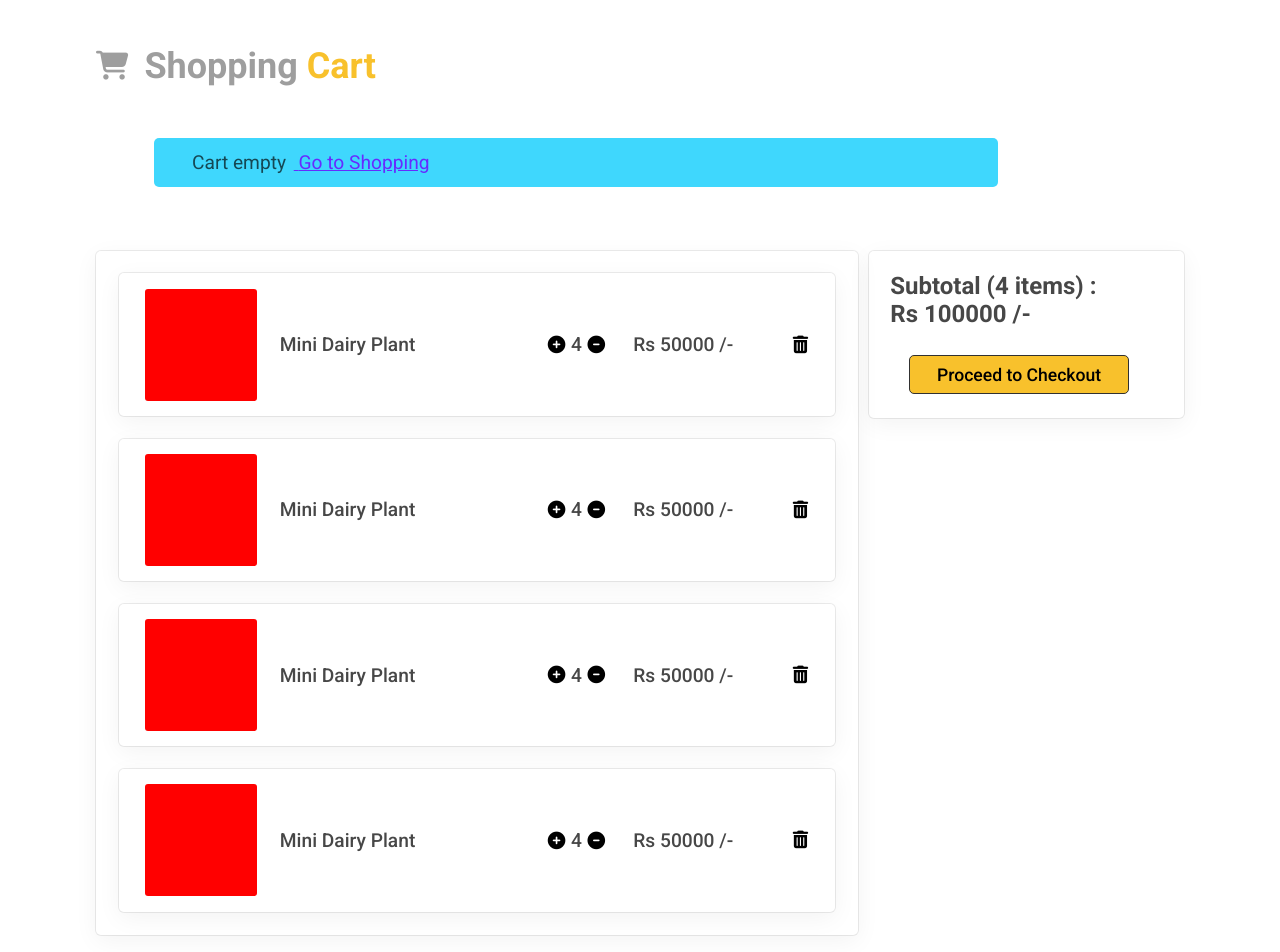
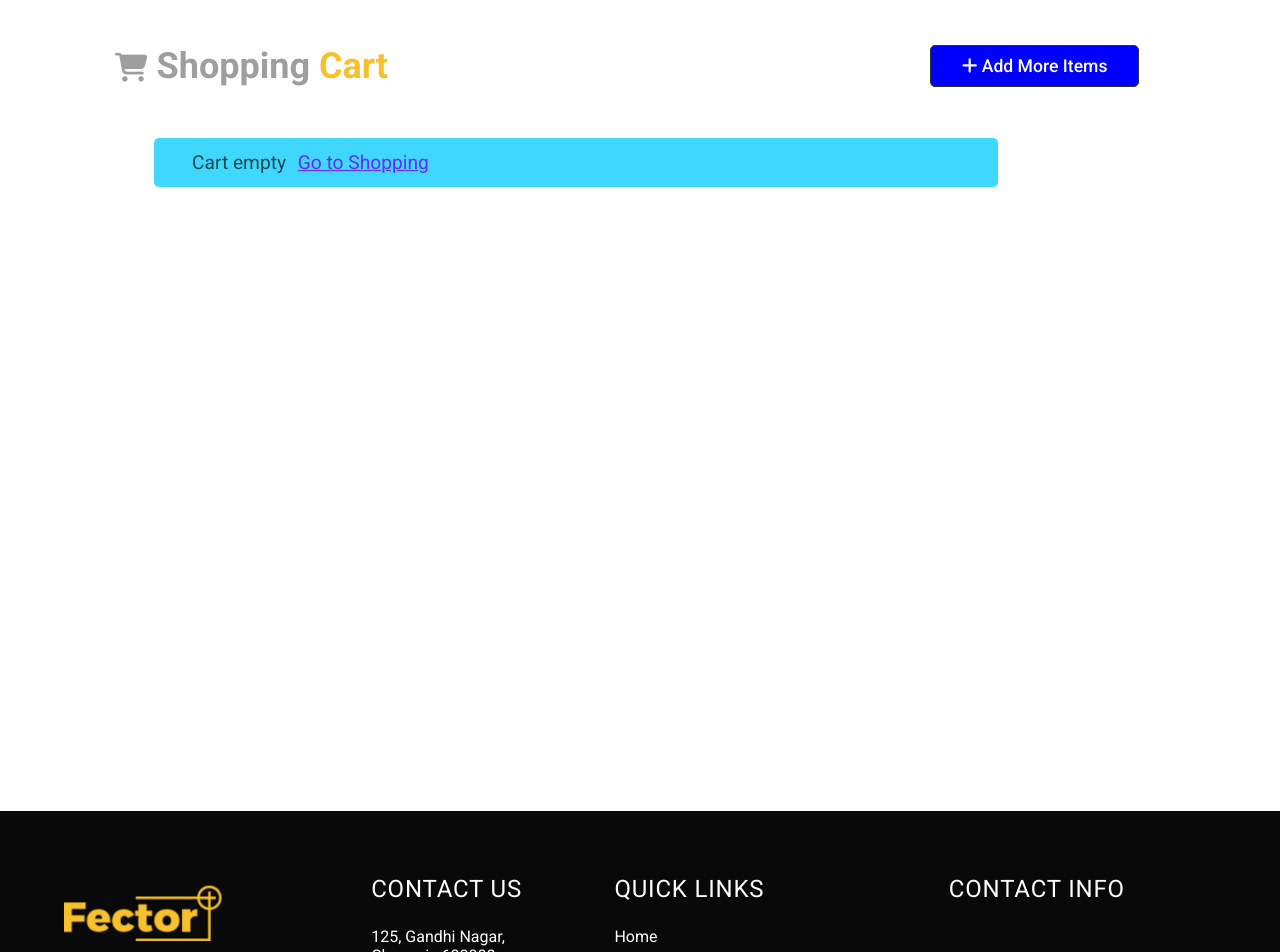
Before and after one commit to kavinprakash091/machinery, a React (Create React App) app in the folder front_end/: page /cart in a window 1280 px wide. Shown: the part 700-1652 px from the top of the page. Built offline with nearby package versions, Linux system fonts and the light colour scheme.

Commit message:
cart-screen

```diff
--- a/front_end/src/Store.js
+++ b/front_end/src/Store.js
@@ -26,6 +26,8 @@ const reducer = (state, action) => {
       return { ...state, userDetails: null };
     case 'ADD_TO_CART':
       return { ...state, cartItems: action.payload };
+    case 'REMOVE_FROM_CART':
+      return { ...state, cartItems: action.payload };
     default:
       return state;
   }
--- a/front_end/src/components/MessageBox.js
+++ b/front_end/src/components/MessageBox.js
@@ -1,11 +1,23 @@
-import React from 'react';
+import React, { useState } from 'react';
 import { Link } from 'react-router-dom';
 
-export default function MessageBox({ message, url, color }) {
+export default function MessageBox({ message, url, color, close }) {
+  const [isClose, setIsClose] = useState(close);
+  console.log(isClose + ' ' + close);
+
   return (
-    <div className="message-box" style={{ backgroundColor: color }}>
-      {message}
-      {url && <Link to="/machines"> {url}</Link>}
+    <div
+      className={isClose ? 'close-message-box' : 'message-box'}
+      style={{ backgroundColor: color }}
+    >
+      <div className="content-container">
+        {message} {url && <Link to="/machines"> {url} </Link>}
+      </div>
+      {color === '#ff5454' && (
+        <div className="close-container" onClick={() => setIsClose(true)}>
+          <i className="fa-solid fa-xmark"></i>
+        </div>
+      )}
     </div>
   );
 }
--- a/front_end/src/index.css
+++ b/front_end/src/index.css
@@ -45,7 +45,7 @@
     width: 4rem;
 }
 
-.navbar-brand > img {
+.navbar-brand>img {
     height: 100%;
     width: 100%;
     object-fit: cover;
@@ -198,7 +198,7 @@
     border-radius: 50%;
 }
 
-.profile-image-container > img {
+.profile-image-container>img {
     height: 100%;
     width: 100%;
     object-fit: cover;
@@ -240,6 +240,9 @@
     border-radius: 5px;
     color: #000000aa;
     font-size: 1.2rem;
+    display: flex;
+    align-items: center;
+    justify-content: space-between;
 }
 
 .message-box a {
@@ -247,3 +250,15 @@
     color: #672bff;
     text-decoration: underline;
 }
+
+.close-container {
+    cursor: pointer;
+}
+
+.close-message-box {
+    display: none;
+}
+
+.content-container {
+    width: 90%;
+}
--- a/front_end/src/screens/CartScreen.js
+++ b/front_end/src/screens/CartScreen.js
@@ -1,4 +1,4 @@
-import React, { useEffect } from 'react';
+import React, { useContext, useEffect, useReducer, useState } from 'react';
 import { Link } from 'react-router-dom';
 import ContactFooter from '../components/ContactFooter';
 import ContactHeader from '../components/ContactHeader';
@@ -8,11 +8,97 @@ import Navbar from '../components/Navbar';
 import NewsHome from '../components/NewsHome';
 import PageHeader from '../components/PageHeader';
 import '../styles/CartScreen.css';
+import { Store } from '../Store';
+
+const reducer = (state, action) => {
+  switch (action.type) {
+    case 'OUT_OF_STOCK':
+      return { ...state, error: action.error };
+    case 'PRODUCT_AVAILABLE':
+      return { ...state, error: '' };
+    default:
+      return state;
+  }
+};
 
 export default function CartScreen() {
+  const { state, dispatch: ctxDispatch } = useContext(Store);
+  const { machine_list, cartItems } = state;
+
+  const [{ error }, dispatch] = useReducer(reducer, { error: '' });
+
+  const [totalPrice, setTotalPrice] = useState(0);
+
   useEffect(() => {
     window.scrollTo(0, 620);
   }, []);
+
+  const removeCartHandler = (product_name) => {
+    const cartItemsList = cartItems.filter((x) => {
+      return x.name !== product_name;
+    });
+    localStorage.setItem('cartItems', JSON.stringify(cartItemsList));
+    ctxDispatch({ type: 'REMOVE_FROM_CART', payload: cartItemsList });
+  };
+
+  const productIncrementHandler = (product_name, product_category) => {
+    var countInStocks = 0;
+    machine_list
+      .find((x) => x.name === product_category)
+      .product_details.map((y) => {
+        if (y.name === product_name && y.countInStocks > 0) {
+          countInStocks = y.countInStocks;
+          y.countInStocks = y.countInStocks - 1;
+        }
+      });
+
+    cartItems.map((x) => {
+      if (x.name === product_name) {
+        if (countInStocks > 0) {
+          x.quantity = x.quantity + 1;
+          dispatch({ type: 'PRODUCT_AVAILABLE' });
+        } else {
+          dispatch({ type: 'OUT_OF_STOCK', error: 'Product Unavailable' });
+        }
+      }
+    });
+    localStorage.setItem('cartItems', JSON.stringify(cartItems));
+    localStorage.setItem('machineLists', JSON.stringify(machine_list));
+    ctxDispatch({ type: 'MACHINES_LISTS', payload: machine_list });
+    ctxDispatch({ type: 'ADD_TO_CART', payload: cartItems });
+  };
+
+  const productDecrementHandler = (product_name, product_category) => {
+    var countInStocks = 0;
+    machine_list
+      .find((x) => x.name === product_category)
+      .product_details.map((y) => {
+        if (y.name === product_name) {
+          countInStocks = y.countInStocks;
+          y.countInStocks = y.countInStocks + 1;
+        }
+      });
+    dispatch({ type: 'PRODUCT_AVAILABLE' });
+
+    cartItems.map((x) => {
+      if (x.name === product_name) {
+        if (x.quantity > 0) {
+          x.quantity = x.quantity - 1;
+          localStorage.setItem('cartItems', JSON.stringify(cartItems));
+          localStorage.setItem('machineLists', JSON.stringify(machine_list));
+          ctxDispatch({ type: 'MACHINES_LISTS', payload: machine_list });
+          ctxDispatch({ type: 'ADD_TO_CART', payload: cartItems });
+        } else {
+          const cartItemsList = cartItems.filter((x) => {
+            return x.name !== product_name;
+          });
+          localStorage.setItem('cartItems', JSON.stringify(cartItemsList));
+          ctxDispatch({ type: 'REMOVE_FROM_CART', payload: cartItemsList });
+        }
+      }
+    });
+  };
+
   return (
     <section className="cart-page">
       <PageHeader />
@@ -20,78 +106,97 @@ export default function CartScreen() {
       <Navbar />
       <NewsHome content="shopping cart" />
       <div className="cart-header">
-        <i class="fa-solid fa-cart-shopping fa-shake"></i>
         <h1>
+          <i class="fa-solid fa-cart-shopping fa-shake"></i> {'  '}
           Shopping <span className="important">Cart</span>
         </h1>
+        <Link to="/machines">
+          <i className="fa-solid fa-plus"></i> Add More Items
+        </Link>
       </div>
+      {cartItems.length === 0 && (
         <MessageBox message="Cart empty" url="Go to Shopping" color="#3fd7fd" />
+      )}
+      {error && (
+        <MessageBox message={error} url="" color="#ff5454" close={false} />
+      )}
+      <div className="cart-container">
+        {cartItems.length > 0 && (
           <div className="cart-container">
             <div className="cart-items-container">
-          <div className="cart-item-card">
-            <div className="cart-item-image"></div>
+              {cartItems.map((cartItem) =>
+                machine_list
+                  .find((product) => product.name === cartItem.category)
+                  .product_details.map(
+                    (product_detail) =>
+                      product_detail.name === cartItem.name && (
+                        <div className="cart-item-card" key={cartItem.name}>
+                          <div className="cart-item-image">
+                            <img
+                              src={product_detail.image}
+                              alt={product_detail.name}
+                            />
+                          </div>
                           <div className="cart-item-name">
-              <Link to="/machines/mini-dairy-plant">Mini Dairy Plant</Link>
+                            <Link
+                              to={`/machines/${product_detail.name
+                                .toLowerCase()
+                                .replace(/ /g, '-')}`}
+                            >
+                              {product_detail.name}
+                            </Link>
                           </div>
                           <div className="cart-item-quantity">
-              <i className="fa-solid fa-circle-plus"></i> <span>4 </span>
-              <i className="fa-solid fa-circle-minus"></i>
+                            <i
+                              className="fa-solid fa-circle-plus"
+                              onClick={() =>
+                                productIncrementHandler(
+                                  product_detail.name,
+                                  product_detail.category
+                                )
+                              }
+                            ></i>{' '}
+                            <span>{cartItem.quantity} </span>
+                            <i
+                              className="fa-solid fa-circle-minus"
+                              onClick={() =>
+                                productDecrementHandler(
+                                  product_detail.name,
+                                  product_detail.category
+                                )
+                              }
+                            ></i>
                           </div>
-            <div className="cart-item-price">Rs 50000 /-</div>
+                          <div className="cart-item-price">
+                            Rs {product_detail.price} /-
+                          </div>
                           <div className="cart-item-remove">
-              <i className="fa-solid fa-trash-can"></i>
+                            <i
+                              className="fa-solid fa-trash-can"
+                              onClick={() =>
+                                removeCartHandler(product_detail.name)
+                              }
+                            ></i>
                           </div>
                         </div>
-          <div className="cart-item-card">
-            <div className="cart-item-image"></div>
-            <div className="cart-item-name">
-              <Link to="/machines/mini-dairy-plant">Mini Dairy Plant</Link>
-            </div>
-            <div className="cart-item-quantity">
-              <i className="fa-solid fa-circle-plus"></i> <span>4 </span>
-              <i className="fa-solid fa-circle-minus"></i>
-            </div>
-            <div className="cart-item-price">Rs 50000 /-</div>
-            <div className="cart-item-remove">
-              <i className="fa-solid fa-trash-can"></i>
-            </div>
-          </div>
-          <div className="cart-item-card">
-            <div className="cart-item-image"></div>
-            <div className="cart-item-name">
-              <Link to="/machines/mini-dairy-plant">Mini Dairy Plant</Link>
-            </div>
-            <div className="cart-item-quantity">
-              <i className="fa-solid fa-circle-plus"></i> <span>4 </span>
-              <i className="fa-solid fa-circle-minus"></i>
-            </div>
-            <div className="cart-item-price">Rs 50000 /-</div>
-            <div className="cart-item-remove">
-              <i className="fa-solid fa-trash-can"></i>
-            </div>
-          </div>
-          <div className="cart-item-card">
-            <div className="cart-item-image"></div>
-            <div className="cart-item-name">
-              <Link to="/machines/mini-dairy-plant">Mini Dairy Plant</Link>
-            </div>
-            <div className="cart-item-quantity">
-              <i className="fa-solid fa-circle-plus"></i> <span>4 </span>
-              <i className="fa-solid fa-circle-minus"></i>
-            </div>
-            <div className="cart-item-price">Rs 50000 /-</div>
-            <div className="cart-item-remove">
-              <i className="fa-solid fa-trash-can"></i>
-            </div>
-          </div>
+                      )
+                  )
+              )}
             </div>
             <div className="sub-total-container">
-          <h1>Subtotal (4 items) :</h1>
-          <h1>Rs 100000 /-</h1>
+              <h1>
+                Subtotal ({cartItems.length}{' '}
+                {cartItems.length === 1 ? 'item' : 'items'}) :
+              </h1>
+              <h1>
+                Rs {cartItems.reduce((s, a) => s + a.quantity * a.price, 0)} /-
+              </h1>
               <button type="button" className="proceed-to-checkout-button">
                 Proceed to Checkout
               </button>
             </div>
+          </div>
+        )}
       </div>
       <ContactFooter />
       <Footer />
--- a/front_end/src/styles/CartScreen.css
+++ b/front_end/src/styles/CartScreen.css
@@ -3,24 +3,36 @@
 }
 
 .cart-header {
-  width: 90%;
-  margin: 4% auto;
+    width: 80%;
+    margin: 4%;
     padding-left: 5%;
     display: flex;
     align-items: center;
-  justify-content: start;
+    justify-content: space-between;
     gap: 1rem;
     font-size: 1.5rem;
     color: #9e9e9e;
 }
 
-.cart-header i {
+.cart-header a {
+    padding: 1% 3%;
+    font-size: 1.1rem;
+    font-weight: 500;
+    border-radius: 5px;
+    border: 1px solid #313131;
+    text-decoration: none;
+    color: #ffffff;
+    background-color: blue;
+}
+
+.cart-header h1 i {
     font-size: 1.8rem;
 }
 
 .cart-container {
-  width: 85%;
-  margin: 5% auto;
+    min-height: 70vh;
+    width: 90%;
+    margin: 0% auto 5% auto;
     display: flex;
     align-items: start;
     justify-content: space-between;
@@ -47,10 +59,10 @@
     height: 7rem;
     width: 7rem;
     border-radius: 3px;
-  background-color: red;
+    box-shadow: #0000000d 0px 6px 24px 0px, #00000014 0px 0px 0px 1px;
 }
 
-.cart-item-image > img {
+.cart-item-image>img {
     height: 100%;
     width: 100%;
     border-radius: 3px;
@@ -109,7 +121,7 @@
 
 .proceed-to-checkout-button {
     width: 80%;
-  margin: 10% 7% 1% 7%;
+    margin: 10% 7% 1% 10%;
     padding: 3% 0%;
     background-color: #f8c12c;
     border: 1px solid #313131;
```
Also changed, not shown: front_end/src/components/FixedNavbar.js (+7 -4 lines), front_end/src/components/ProductDetails.js (+50 -13 lines), front_end/src/components/ProductLists.js (+40 -5 lines), front_end/src/styles/MachineScreen.css (+19 -2 lines). Lines whose indentation alone changed are shown as unchanged.
